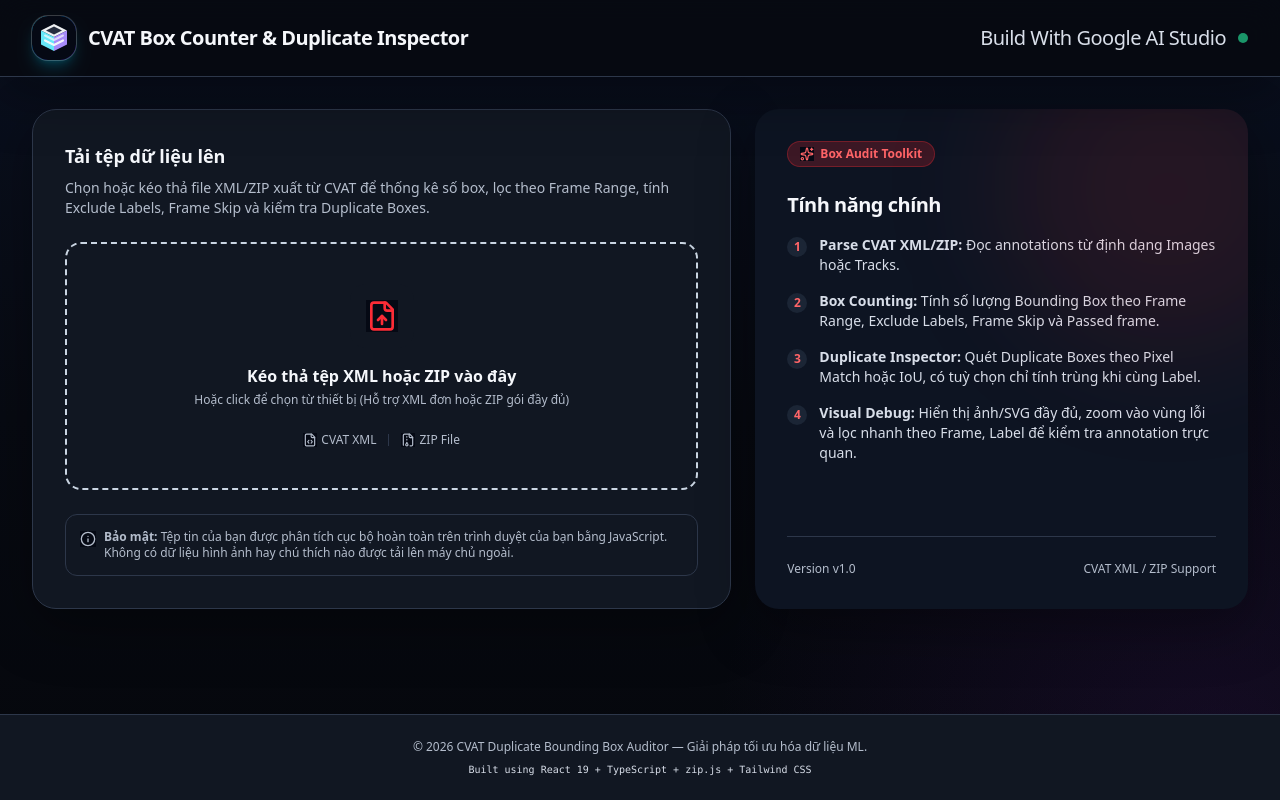
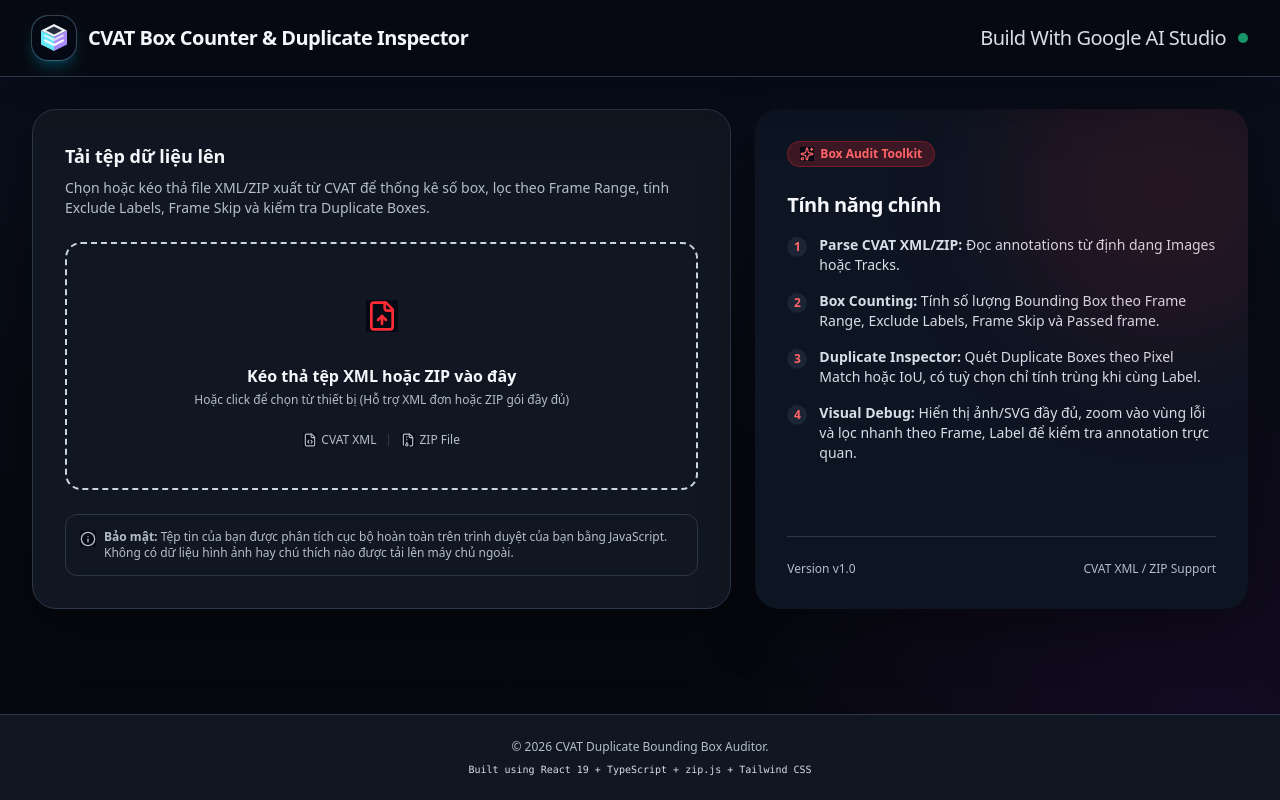
Before and after one commit to NDCLI/box, a React (Vite) app: page / in a window 1280 px wide. Built offline with nearby package versions, Linux system fonts and the light colour scheme.

Commit message:
Update App.tsx

```diff
--- a/src/App.tsx
+++ b/src/App.tsx
@@ -1880,7 +1880,7 @@
       {/* App Footer */}
       <footer className="bg-white border-t border-slate-200 py-6 mt-12 text-center text-xs text-slate-400">
         <div className="max-w-7xl mx-auto px-4 sm:px-6 lg:px-8 space-y-2">
-          <p>© 2026 CVAT Duplicate Bounding Box Auditor — Giải pháp tối ưu hóa dữ liệu ML.</p>
+          <p>© 2026 CVAT Duplicate Bounding Box Auditor.</p>
           <p className="font-mono text-[10px] text-slate-300">Built using React 19 + TypeScript + zip.js + Tailwind CSS</p>
         </div>
       </footer>
```
